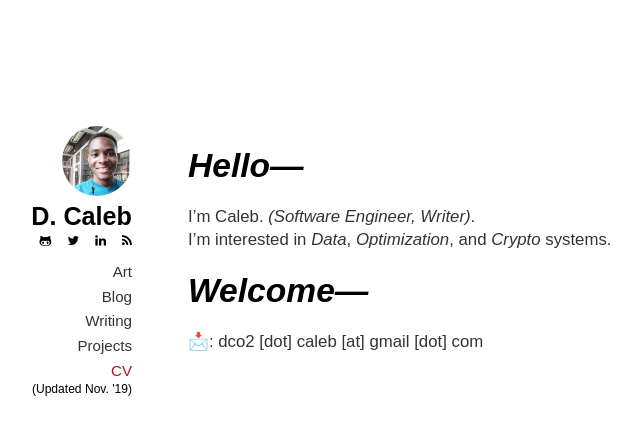
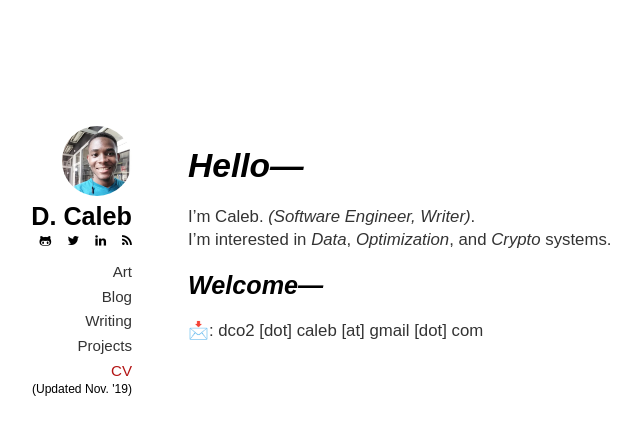
Before and after one commit to dCO2/blog-gh-pages, a Jekyll site: the page built from index.md, in a window 1280 px wide. Shown: the top 435 px of the page, without its empty margins (188-829 px from the left). Built offline with Jekyll 4.4.1, drawn with Linux system fonts in a browser that asks for light colours; some web fonts are replaced.

```diff
--- a/index.md
+++ b/index.md
@@ -11,6 +11,6 @@ title: Home
 I'm Caleb. _(Software Engineer, Writer)_.
 I’m interested in _Data_, _Optimization_, and _Crypto_ systems.
 
-# _Welcome—_
+## _Welcome—_
 
 📩: dco2 [dot] caleb [at] gmail [dot] com
```
